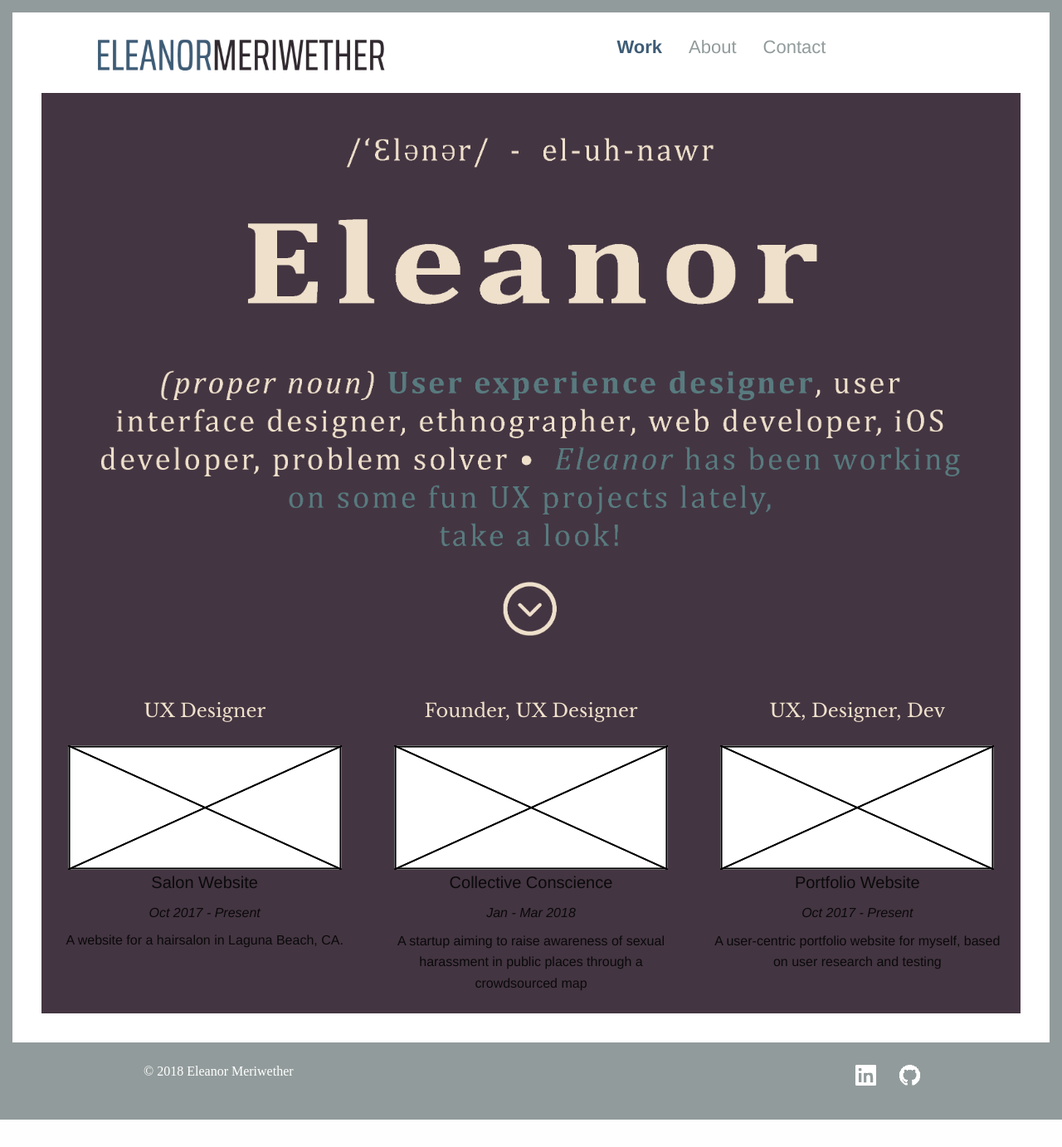
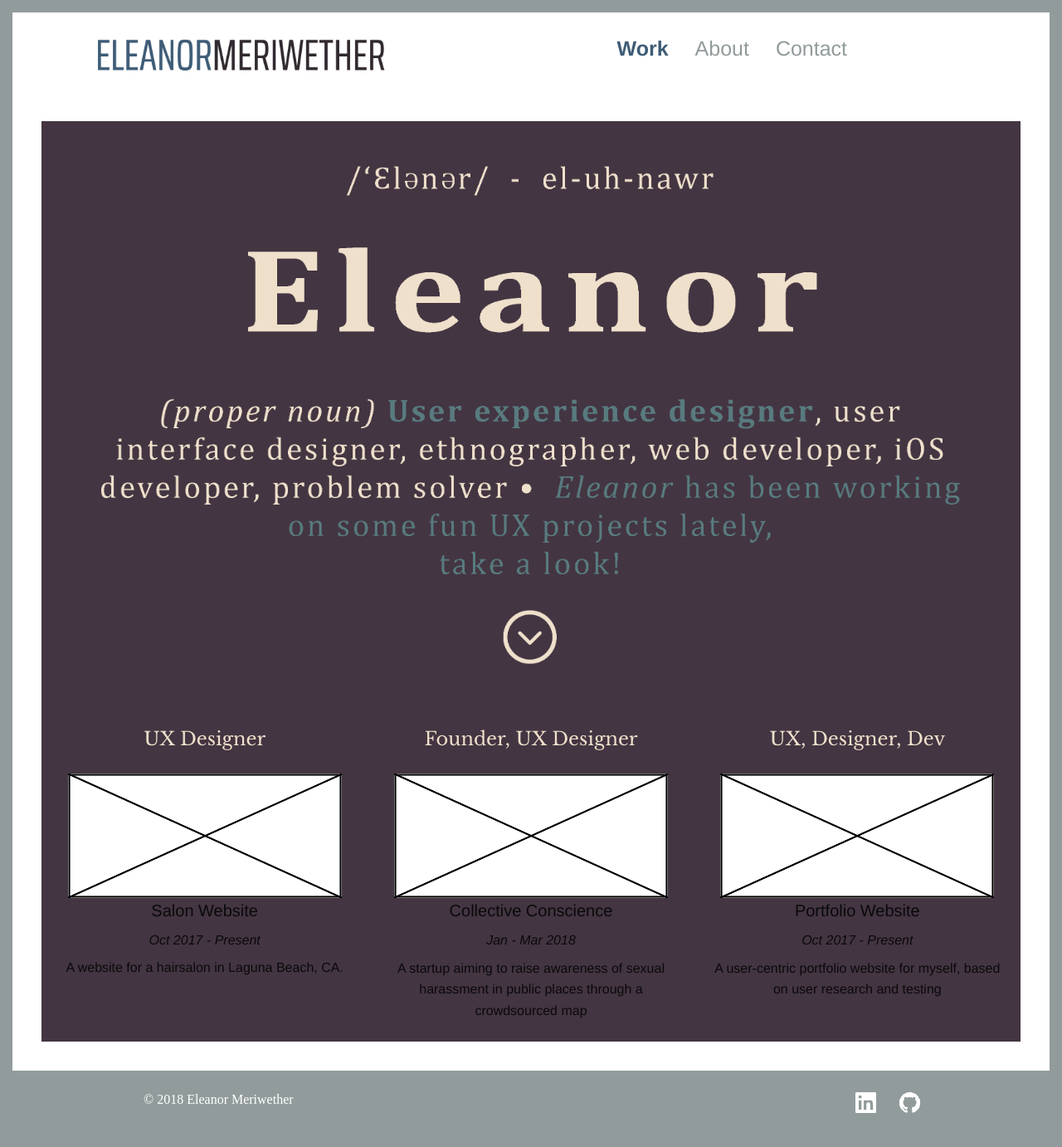
Before and after one commit to emeriwether/emeriwether.github.io, a Jekyll site: the page built from index.html, in a window 1280 px wide. Shown: the whole page at 83% size. Built offline with Jekyll 4.4.1, drawn with Linux system fonts in a browser that asks for light colours; some web fonts are replaced; before the commit the page ends 1349 px from its top, so only the background shows below that.

Commit message:
ct prev commit

```diff
--- a/css/app.css
+++ b/css/app.css
@@ -86,6 +86,6 @@
     }
 
     nav > ul > li > a{
-    font-size: 110%;
+    font-size: 125%;
 }
 }
```
